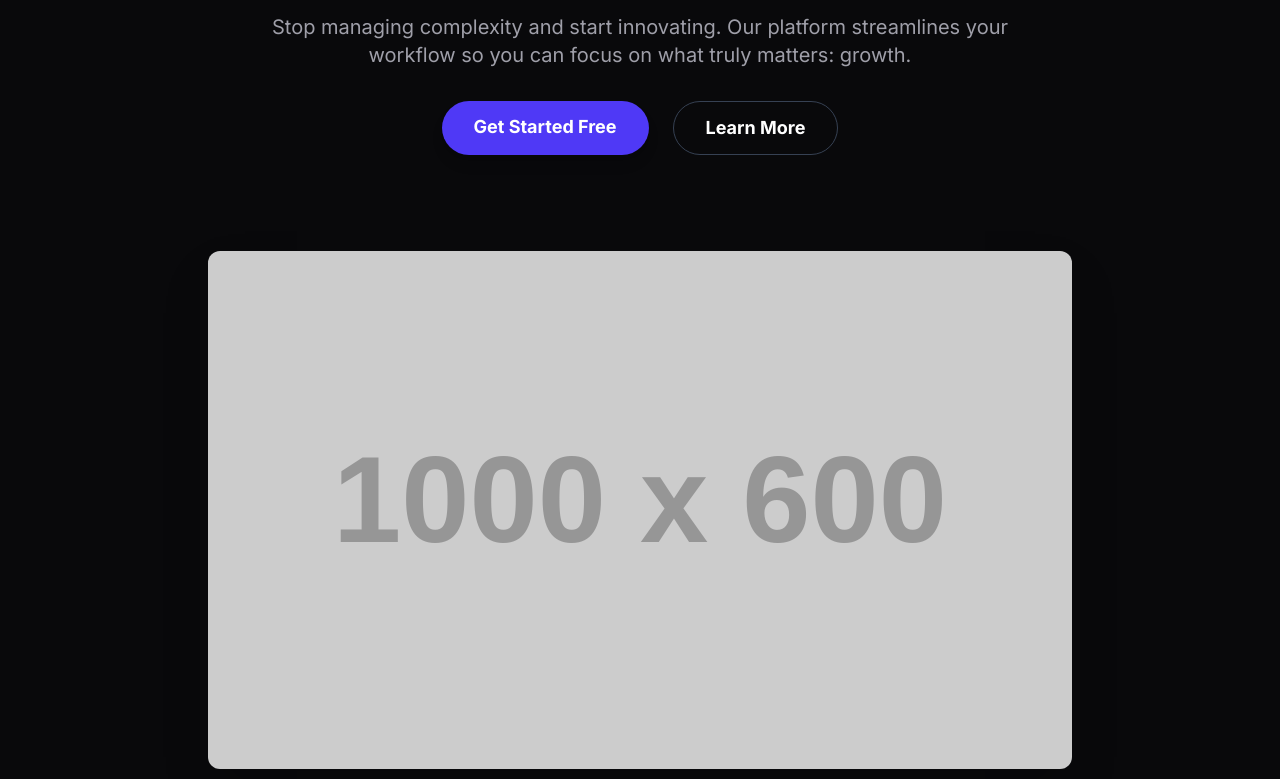
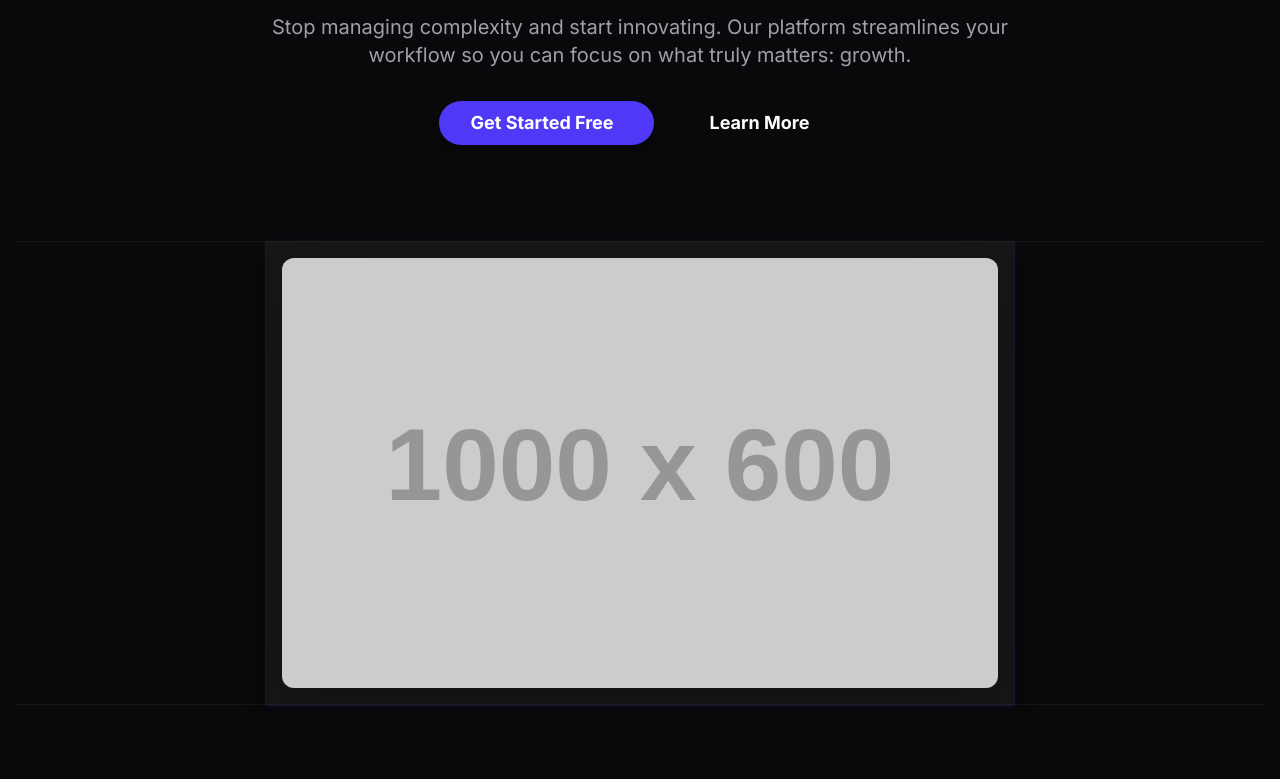
Before and after one commit to Likeur/jupyter, a website: page index.html in a window 1280 px wide. Shown: the part 421-1200 px from the top of the page. Drawn offline with Linux system fonts and the light colour scheme; placeholder pictures from the web are drawn by us; a small style sheet from the web is missing.

Commit message:
fix: hero section

```diff
--- a/index.html
+++ b/index.html
@@ -16,7 +16,9 @@
   </head>
   <body class="bg-zinc-950 text-white overflow-x-hidden">
     <!-- Navbar -->
-    <header class="sticky top-0 z-50 bg-zinc-950/80  backdrop-blur-sm border-b border-zinc-50/10 border-dashed ">
+    <header
+      class="sticky top-0 z-50 bg-zinc-950/80 backdrop-blur-sm border-b border-zinc-50/10 border-dashed"
+    >
       <nav
         class="container mx-auto px-4 py-4 flex justify-between items-center"
       >
@@ -56,14 +58,14 @@
         <!-- Mobile Menu Button (Hamburger) -->
         <button
           id="mobile-menu-btn"
-          class="md:hidden text-gray-400 hover:text-white focus:outline-none"
+          class="md:hidden text-zinc-400 hover:text-white focus:outline-none"
         >
           <i class="fa-solid fa-bars text-xl"></i>
         </button>
       </nav>
 
       <!-- Mobile Menu (Hidden by default) -->
-      <div id="mobile-menu" class="hidden md:hidden bg-gray-950 py-4 shadow-xl">
+      <div id="mobile-menu" class="hidden md:hidden bg-zinc-950 py-4 shadow-xl">
         <ul class="flex flex-col items-center space-y-4">
           <li>
             <a
@@ -97,19 +99,21 @@
       </div>
     </header>
 
-    <main class="container mx-auto lg:w-[70vw]">
+    <main >
       <!-- Hero Section -->
       <section
         id="hero"
         class="container mx-auto px-4 flex flex-col items-center py-20 md:py-32 text-center"
       >
         <h1
-          class="text-4xl md:text-6xl lg:w-[50vw]  text-center font-extrabold leading-tight tracking-tight mb-4"
+          class="text-4xl md:text-6xl lg:w-[50vw] text-center font-extrabold leading-tight tracking-tight mb-4"
         >
           Unlock Your Potential with Our
           <span class="text-indigo-500">Cutting-Edge</span> Solution.
         </h1>
-        <p class="text-md md:text-xl font-light text-zinc-400 mb-8 max-w-3xl mx-auto">
+        <p
+          class="text-md md:text-xl font-light text-zinc-400 mb-8 max-w-3xl mx-auto"
+        >
           Stop managing complexity and start innovating. Our platform
           streamlines your workflow so you can focus on what truly matters:
           growth.
@@ -119,27 +123,37 @@
         >
           <a
             href="#"
-            class="glowing-btn px-8 py-3 rounded-full text-lg font-bold bg-indigo-600 text-white shadow-lg transform hover:scale-105 transition-all duration-300"
+            class="glowing-btn px-8 py-2 rounded-full text-lg font-bold bg-indigo-600 text-white shadow-lg transform hover:scale-105 transition-all flex w-full items-center gap-2 lg:w-max justify-center duration-300"
           >
-            Get Started Free
+            <span>Get Started Free</span>
+            <span></span>
           </a>
           <a
             href="#pricing"
-            class="px-8 py-3 rounded-full text-lg font-bold border border-gray-700 hover:bg-gray-800 transition-colors transform hover:scale-105 duration-300"
+            class="px-8 py-2 flex w-full lg:w-max justify-center rounded-full text-lg font-bold  transition-colors transform hover:scale-105 duration-300"
           >
             Learn More
           </a>
         </div>
         <!-- Placeholder for Hero Image/Illustration -->
-        <div class="mt-16 md:mt-24">
+        <section class="mt-16 md:mt-24 lg:grid lg:grid-cols-5 flex *:border-zinc-50/5  ">
+          <div class="border-t border-b border-r ">
+            <h1 class="text-transparent">hh</h1>
+          </div>
+          <div class="border-t shadow-sm shadow-indigo-600/20 border-b p-4 bg-zinc-50/5 lg:col-span-3 ">
             <img
               src="https://placehold.co/1000x600/1e293b/d1d5db?text=Awesome+Product+Screenshot"
               alt="Product Screenshot"
               class="mx-auto rounded-xl shadow-2xl"
             />
           </div>
+          <div class="border-t border-l border-b">
+            <h1 class="text-transparent">ggg</h1>
+          </div>
+        </section>
       </section>
 
+      <section class="container mx-auto lg:w-[70vw]">
         <!-- Logo Cloud Section -->
         <section class="container mx-auto px-4 py-16 md:py-24 text-center">
           <h2 class="text-xl md:text-2xl font-semibold text-gray-400 mb-8">
@@ -235,8 +249,9 @@
               </div>
               <h3 class="text-2xl font-bold mb-2">24/7 Premium Support</h3>
               <p class="text-gray-400">
-              Our dedicated support team is available around the clock to assist
-              you. We're here to help you succeed, no matter the time zone.
+                Our dedicated support team is available around the clock to
+                assist you. We're here to help you succeed, no matter the time
+                zone.
               </p>
             </div>
 
@@ -245,10 +260,13 @@
               <div class="text-indigo-500 text-3xl mb-4">
                 <i class="fas fa-users-cog"></i>
               </div>
-            <h3 class="text-2xl font-bold mb-2">Seamless Team Collaboration</h3>
+              <h3 class="text-2xl font-bold mb-2">
+                Seamless Team Collaboration
+              </h3>
               <p class="text-gray-400">
-              Effortlessly collaborate with your team in one unified workspace.
-              Share files, leave comments, and track progress with ease.
+                Effortlessly collaborate with your team in one unified
+                workspace. Share files, leave comments, and track progress with
+                ease.
               </p>
             </div>
 
@@ -405,7 +423,8 @@
           class="container mx-auto px-4 py-16 md:py-24 text-center"
         >
           <h2 class="text-3xl md:text-5xl font-extrabold mb-6">
-          Hear It From Our <span class="text-indigo-500">Happy Customers</span>
+            Hear It From Our
+            <span class="text-indigo-500">Happy Customers</span>
           </h2>
           <p class="text-lg md:text-xl text-gray-400 mb-16 max-w-2xl mx-auto">
             See how our solution has helped businesses like yours reach new
@@ -438,9 +457,9 @@
               class="bg-gray-800 p-8 rounded-3xl shadow-lg border border-gray-700"
             >
               <p class="text-lg mb-4 italic">
-              "The real-time analytics are a game-changer. We can make decisions
-              faster and with more confidence, leading to a 30% increase in
-              productivity. Highly recommended!"
+                "The real-time analytics are a game-changer. We can make
+                decisions faster and with more confidence, leading to a 30%
+                increase in productivity. Highly recommended!"
               </p>
               <div class="flex items-center justify-center">
                 <img
@@ -488,9 +507,11 @@
             <h2 class="text-3xl md:text-5xl font-extrabold mb-4 leading-tight">
               Ready to Revolutionize Your Workflow?
             </h2>
-          <p class="text-lg md:text-xl text-indigo-100 mb-8 max-w-3xl mx-auto">
-            Join thousands of forward-thinking businesses and start your journey
-            towards effortless productivity today.
+            <p
+              class="text-lg md:text-xl text-indigo-100 mb-8 max-w-3xl mx-auto"
+            >
+              Join thousands of forward-thinking businesses and start your
+              journey towards effortless productivity today.
             </p>
             <a
               href="#"
@@ -499,6 +520,7 @@
               Start Your Free Trial Now
             </a>
           </div>
+        </section>
       </section>
     </main>
 
```
Also changed, not shown: css/output.css. Lines whose indentation alone changed are shown as unchanged.
